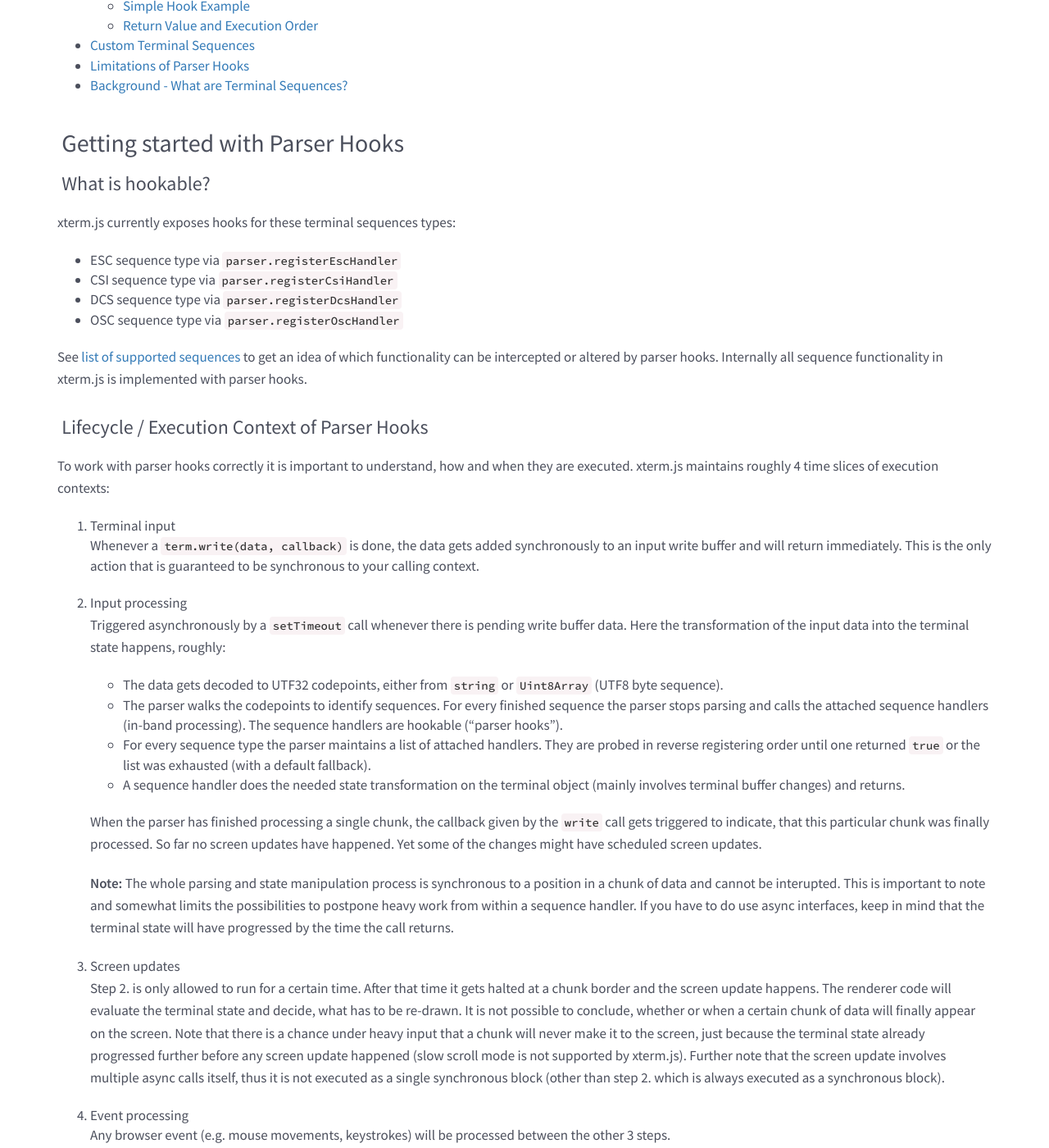
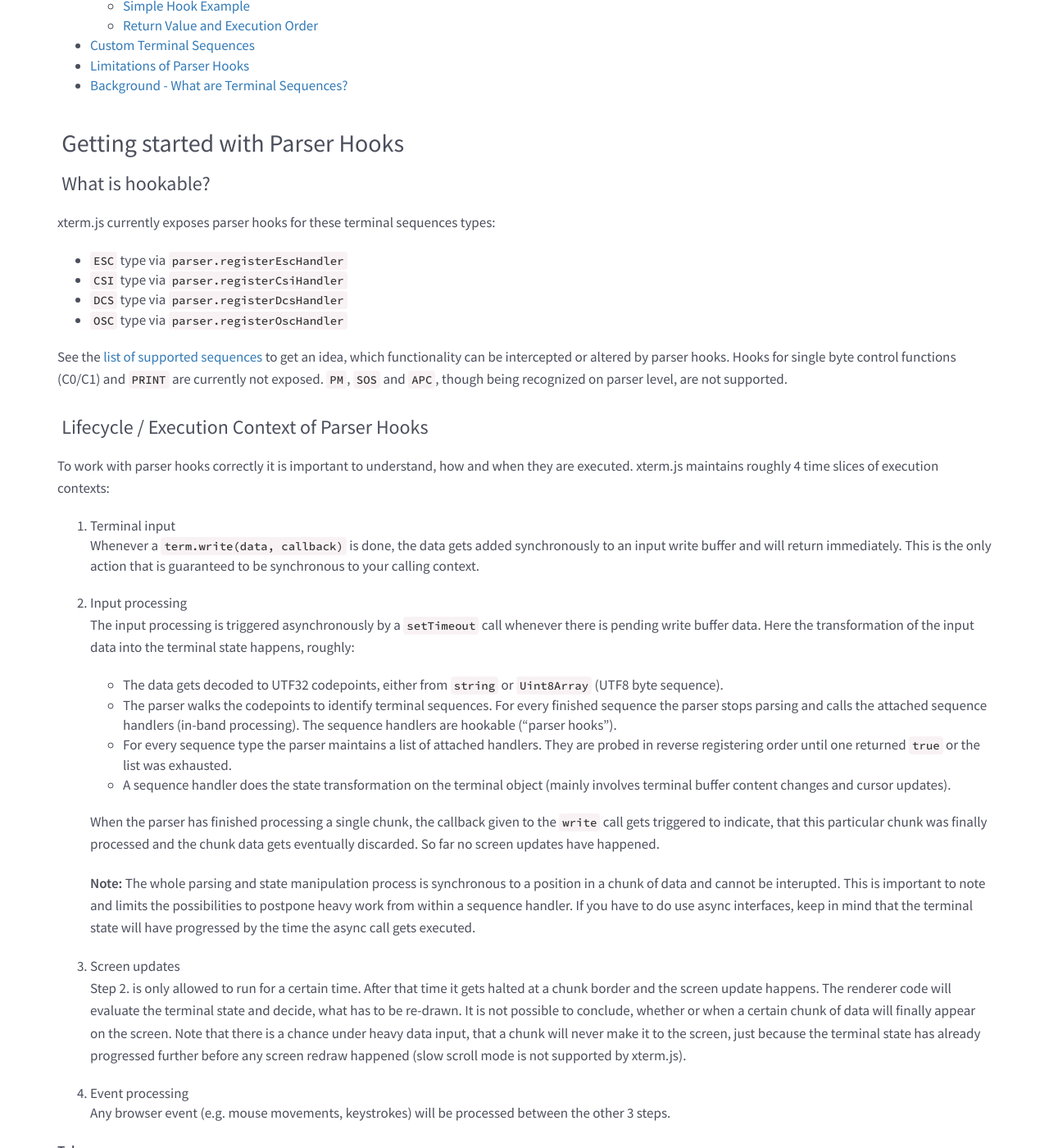
Before and after one commit to xtermjs/xtermjs.org, a Jekyll site: the page built from _docs/guides/hooks.md, in a window 1280 px wide and 1400 px high, scrolled down 349 px. Shown: the whole window at 82% size. Built offline with Jekyll 4.4.1, drawn with Linux system fonts in a browser that asks for light colours; nearby versions of some CDN libraries.

Commit message:
typos, wording

```diff
--- a/_docs/guides/hooks.md
+++ b/_docs/guides/hooks.md
@@ -19,15 +19,15 @@ The following guide gives a short overview on how to extend xterm.js' functional
 
 ### What is hookable?
 
-xterm.js currently exposes hooks for these terminal sequences types:
+xterm.js currently exposes parser hooks for these terminal sequences types:
 
-- ESC sequence type via `parser.registerEscHandler`
-- CSI sequence type via `parser.registerCsiHandler`
-- DCS sequence type via `parser.registerDcsHandler`
-- OSC sequence type via `parser.registerOscHandler`
+- `ESC` type via `parser.registerEscHandler`
+- `CSI` type via `parser.registerCsiHandler`
+- `DCS` type via `parser.registerDcsHandler`
+- `OSC` type via `parser.registerOscHandler`
 
-See [list of supported sequences]({{site.baseurl}}/docs/api/vtfeatures/) to get an idea of which functionality can be
-intercepted or altered by parser hooks. Internally all sequence functionality in xterm.js is implemented with parser hooks.
+See the [list of supported sequences]({{site.baseurl}}/docs/api/vtfeatures/) to get an idea, which functionality can be
+intercepted or altered by parser hooks. Hooks for single byte control functions (C0/C1) and `PRINT` are currently not exposed. `PM`, `SOS` and `APC`, though being recognized on parser level, are not supported.
 
 
 ### Lifecycle / Execution Context of Parser Hooks
@@ -36,19 +36,19 @@ To work with parser hooks correctly it is important to understand, how and when
 1. Terminal input
   Whenever a `term.write(data, callback)` is done, the data gets added synchronously to an input write buffer and will return immediately. This is the only action that is guaranteed to be synchronous to your calling context.
 2. Input processing
-  Triggered asynchronously by a `setTimeout` call whenever there is pending write buffer data. Here the transformation of the input data into the terminal state happens, roughly:
+  The input processing is triggered asynchronously by a `setTimeout` call whenever there is pending write buffer data. Here the transformation of the input data into the terminal state happens, roughly:
 
     - The data gets decoded to UTF32 codepoints, either from `string` or `Uint8Array` (UTF8 byte sequence).
-    - The parser walks the codepoints to identify sequences. For every finished sequence the parser stops parsing and calls the attached sequence handlers (in-band processing). The sequence handlers are hookable ("parser hooks").
-    - For every sequence type the parser maintains a list of attached handlers. They are probed in reverse registering order until one returned `true` or the list was exhausted (with a default fallback).
-    - A sequence handler does the needed state transformation on the terminal object (mainly involves terminal buffer changes) and returns.
+    - The parser walks the codepoints to identify terminal sequences. For every finished sequence the parser stops parsing and calls the attached sequence handlers (in-band processing). The sequence handlers are hookable ("parser hooks").
+    - For every sequence type the parser maintains a list of attached handlers. They are probed in reverse registering order until one returned `true` or the list was exhausted.
+    - A sequence handler does the state transformation on the terminal object (mainly involves terminal buffer content changes and cursor updates).
 
-    When the parser has finished processing a single chunk, the callback given by the `write` call gets triggered to indicate, that this particular chunk was finally processed. So far no screen updates have happened. Yet some of the changes might have scheduled screen updates.
+    When the parser has finished processing a single chunk, the callback given to the `write` call gets triggered to indicate, that this particular chunk was finally processed and the chunk data gets eventually discarded. So far no screen updates have happened.
 
-    **Note:** The whole parsing and state manipulation process is synchronous to a position in a chunk of data and cannot be interupted. This is important to note and somewhat limits the possibilities to postpone heavy work from within a sequence handler. If you have to do use async interfaces, keep in mind that the terminal state will have progressed by the time the call returns.
+    **Note:** The whole parsing and state manipulation process is synchronous to a position in a chunk of data and cannot be interupted. This is important to note and limits the possibilities to postpone heavy work from within a sequence handler. If you have to do use async interfaces, keep in mind that the terminal state will have progressed by the time the async call gets executed.
 
 3. Screen updates
-  Step 2. is only allowed to run for a certain time. After that time it gets halted at a chunk border and the screen update happens. The renderer code will evaluate the terminal state and decide, what has to be re-drawn. It is not possible to conclude, whether or when a certain chunk of data will finally appear on the screen. Note that there is a chance under heavy input that a chunk will never make it to the screen, just because the terminal state already progressed further before any screen update happened (slow scroll mode is not supported by xterm.js). Further note that the screen update involves multiple async calls itself, thus it is not executed as a single synchronous block (other than step 2. which is always executed as a synchronous block).
+  Step 2. is only allowed to run for a certain time. After that time it gets halted at a chunk border and the screen update happens. The renderer code will evaluate the terminal state and decide, what has to be re-drawn. It is not possible to conclude, whether or when a certain chunk of data will finally appear on the screen. Note that there is a chance under heavy data input, that a chunk will never make it to the screen, just because the terminal state has already progressed further before any screen redraw happened (slow scroll mode is not supported by xterm.js).
 
 4. Event processing
   Any browser event (e.g. mouse movements, keystrokes) will be processed between the other 3 steps.
```
